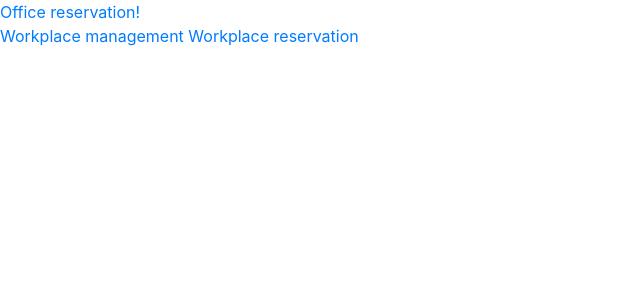
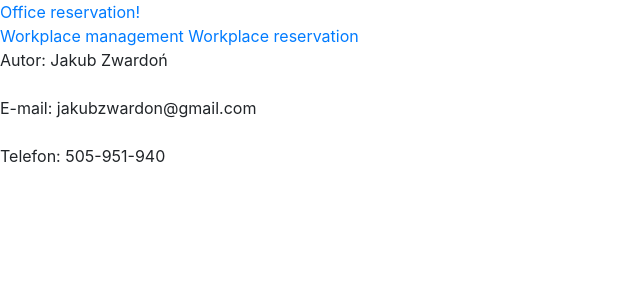
Before and after one commit to JakubZwardon/office_rez, a PHP site: page / in a window 1280 px wide. Shown: the top 308 px of the page, without its empty margins (0-640 px from the left). Run offline with PHP 8.4, Linux system fonts and the light colour scheme.

Commit message:
Add author info

```diff
--- a/index.php
+++ b/index.php
@@ -4,7 +4,9 @@ include("includes/header.php");
 ?>
 
 <div class="main_column column">
-
+    Autor: Jakub Zwardoń<br><br>
+    E-mail: jakubzwardon@gmail.com <br><br>
+    Telefon: 505-951-940
 
 </div>
 
```
